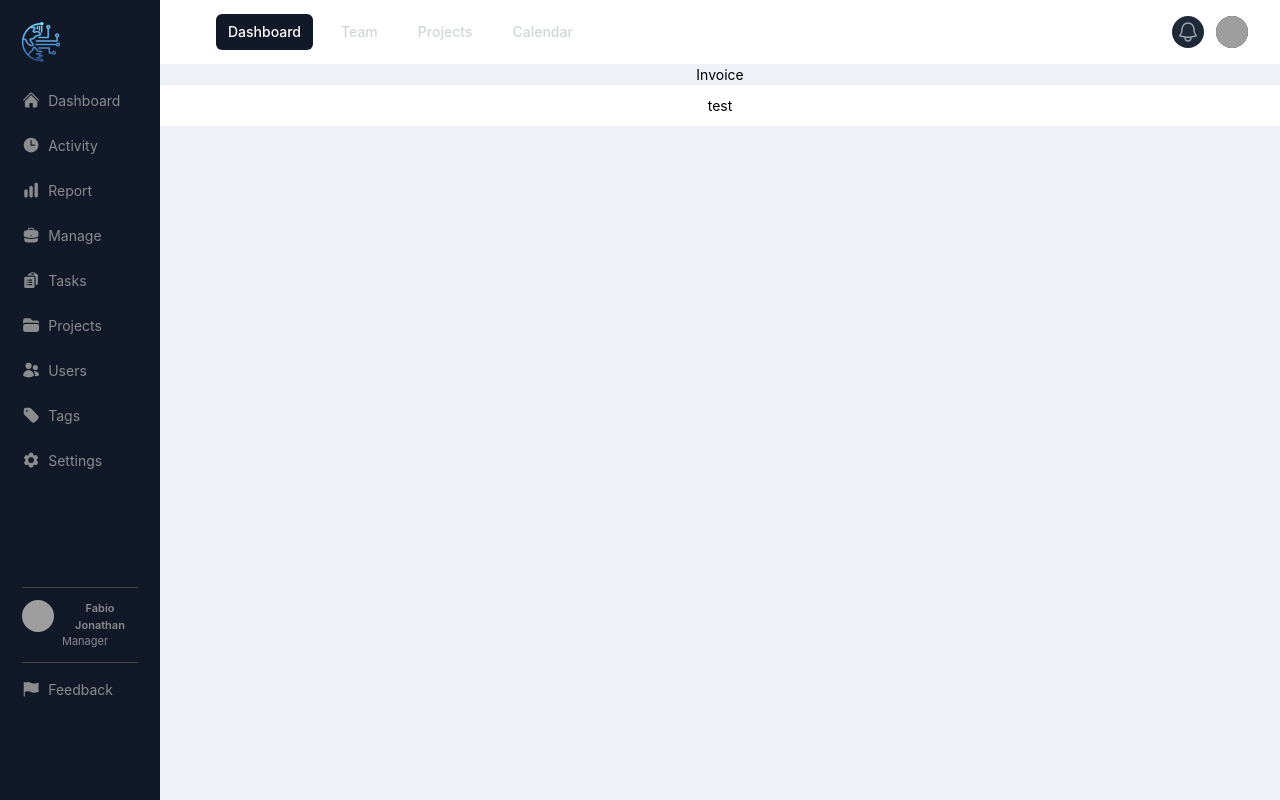
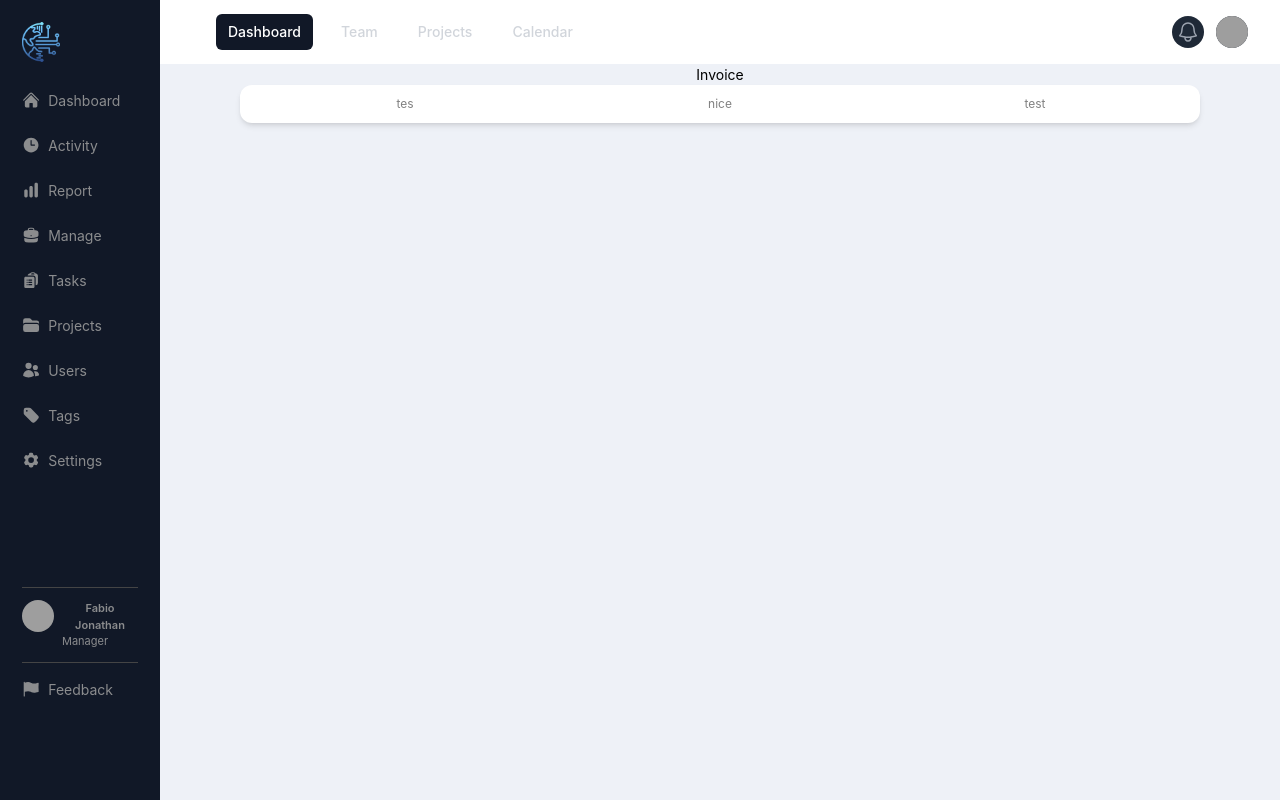
Before and after one commit to fabiojonathanarifin/time-billing, a React (Create React App) app in the folder client/: page /invoice in a window 1280 px wide. Built offline with nearby package versions, Linux system fonts and the light colour scheme; grey boxes are pictures that could not be loaded; what tailwindcss-radix would draw is missing.

Commit message:
implement grid and card on invoice

```diff
--- a/client/src/App.css
+++ b/client/src/App.css
@@ -8,7 +8,11 @@
   min-height: 100vh;
 }
 
-.content-margin {
-
+.navbar-margin {
   margin-left: 160px;
 }
+
+.content-margin {
+  margin-left: 80px;
+  margin-right: 80px;
+}
--- a/client/src/App.js
+++ b/client/src/App.js
@@ -21,9 +21,9 @@ function App() {
     <div className="App">
       <SubSidebar />
       {/* <Sidebar /> */}
-
+      <div className="navbar-margin">
+        <Navbar />
         <div className="content-margin">
-        <Navbar />
           <Routes>
             <Route path="/login" element={<Login />} />
             <Route path="/register" element={<Registration />} />
@@ -38,6 +38,7 @@ function App() {
           </Routes>
         </div>
       </div>
+    </div>
   );
 }
 
--- a/client/src/pages/Invoice/Invoice.css
+++ b/client/src/pages/Invoice/Invoice.css
@@ -1,6 +1,25 @@
 .invoice-bar {
     display: grid;
-    grid-gap: 20px;
+    grid-gap: 5px;
+    grid-template-columns: repeat(3, 1fr)
+}
+
+
+.card {
+    /* flex container can't work with grid-template-columns */
+    /* display: flex; */
+    justify-content: center;
+    padding: 10px;
+    align-items: center;
     background-color: white;
-    padding: 10px;
+    font-size: 12px;
+    color: grey;
+    height: 100%;
+    width: 100%;
+    border-radius: .75rem;
+    overflow: hidden;
+    box-shadow: 0 4px 6px -1px rgb(0 0 0 / 0.1), 0 2px 4px -2px rgb(0 0 0 / 0.1);
+    background-size: cover;
+    background-position: center;
+    background-repeat: no-repeat;
 }
--- a/client/src/pages/Invoice/Invoice.jsx
+++ b/client/src/pages/Invoice/Invoice.jsx
@@ -4,8 +4,12 @@ import "./Invoice.css";
 function Invoice() {
   return (
     <div>
-      Invoice
-      <div className="invoice-bar">test</div>
+      <div>Invoice</div>
+      <div className="invoice-bar card">
+        <div>tes</div>
+        <div>nice</div>
+        test
+      </div>
     </div>
   );
 }
```
Lines whose indentation alone changed are shown as unchanged.
